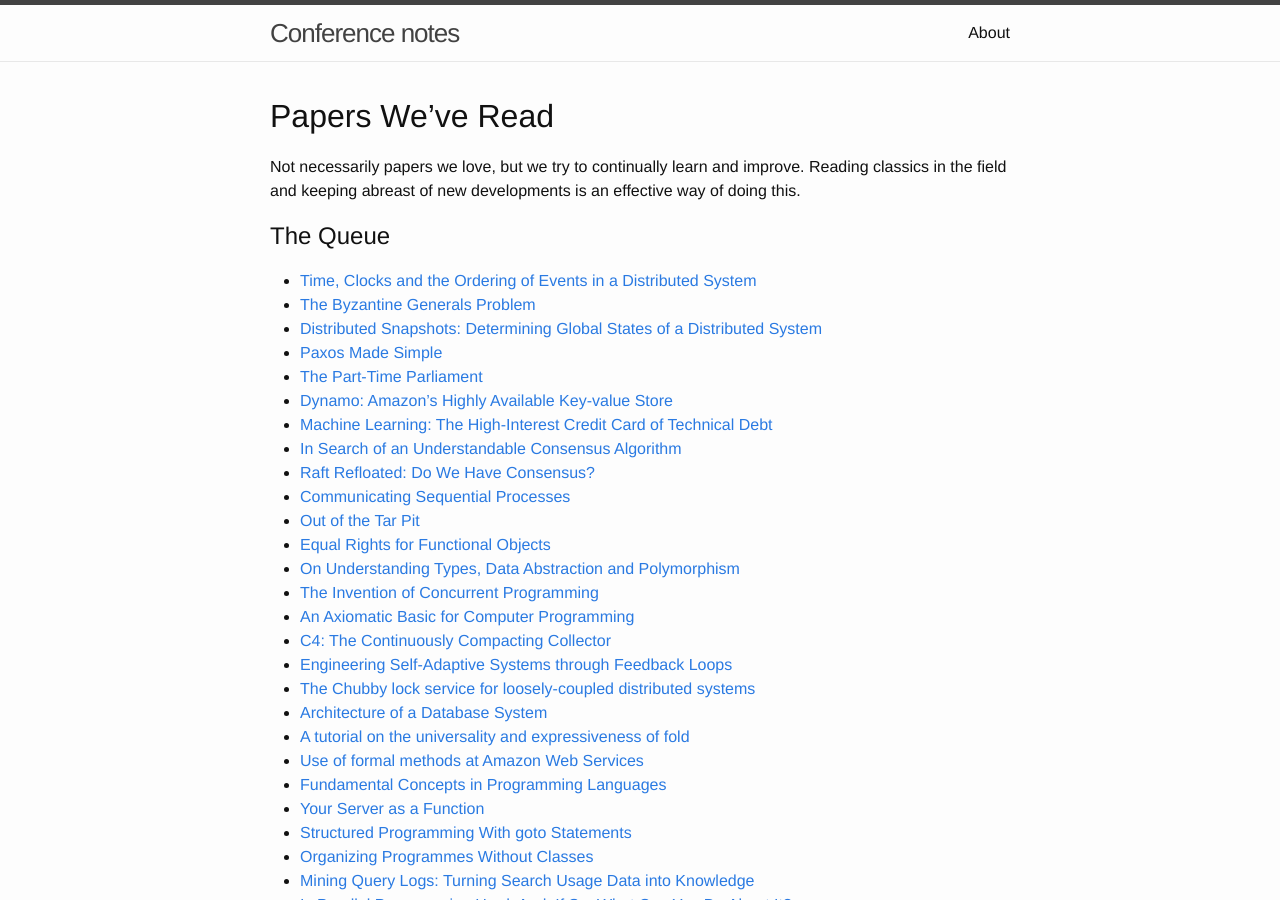
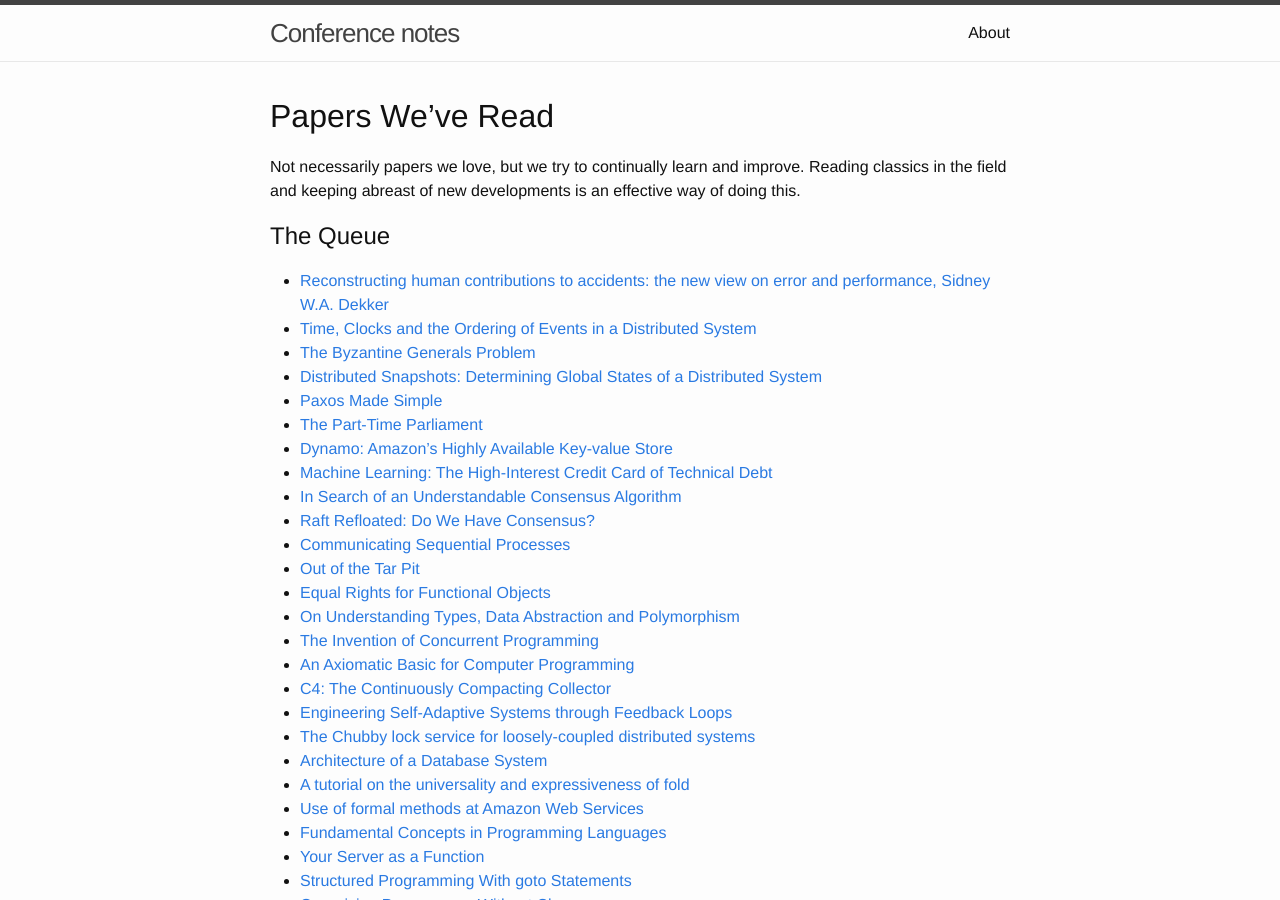
Before and after one commit to jabley/confnotes.club, a Jekyll site: the page built from _papers/index.md, in a window 1280 px wide and 900 px high. Built offline with Jekyll 4.4.1, drawn with Linux system fonts in a browser that asks for light colours.

Commit message:
Add Dekker’s paper
Need to read it before SREcon Europe 2015. Goes to the head of the queue
then.

```diff
--- a/_papers/index.md
+++ b/_papers/index.md
@@ -8,6 +8,7 @@ Not necessarily papers we love, but we try to continually learn and improve. Rea
 
 ## The Queue
 
+- [Reconstructing human contributions to accidents: the new view on error and performance, Sidney W.A. Dekker](http://citeseerx.ist.psu.edu/viewdoc/download?doi=10.1.1.411.4985&rep=rep1&type=pdf)
 - [Time, Clocks and the Ordering of Events in a Distributed System](http://research.microsoft.com/users/lamport/pubs/time-clocks.pdf)
 - [The Byzantine Generals Problem](http://research.microsoft.com/en-us/um/people/lamport/pubs/byz.pdf)
 - [Distributed Snapshots: Determining Global States of a Distributed System](http://research.microsoft.com/en-us/um/people/lamport/pubs/chandy.pdf)
```
